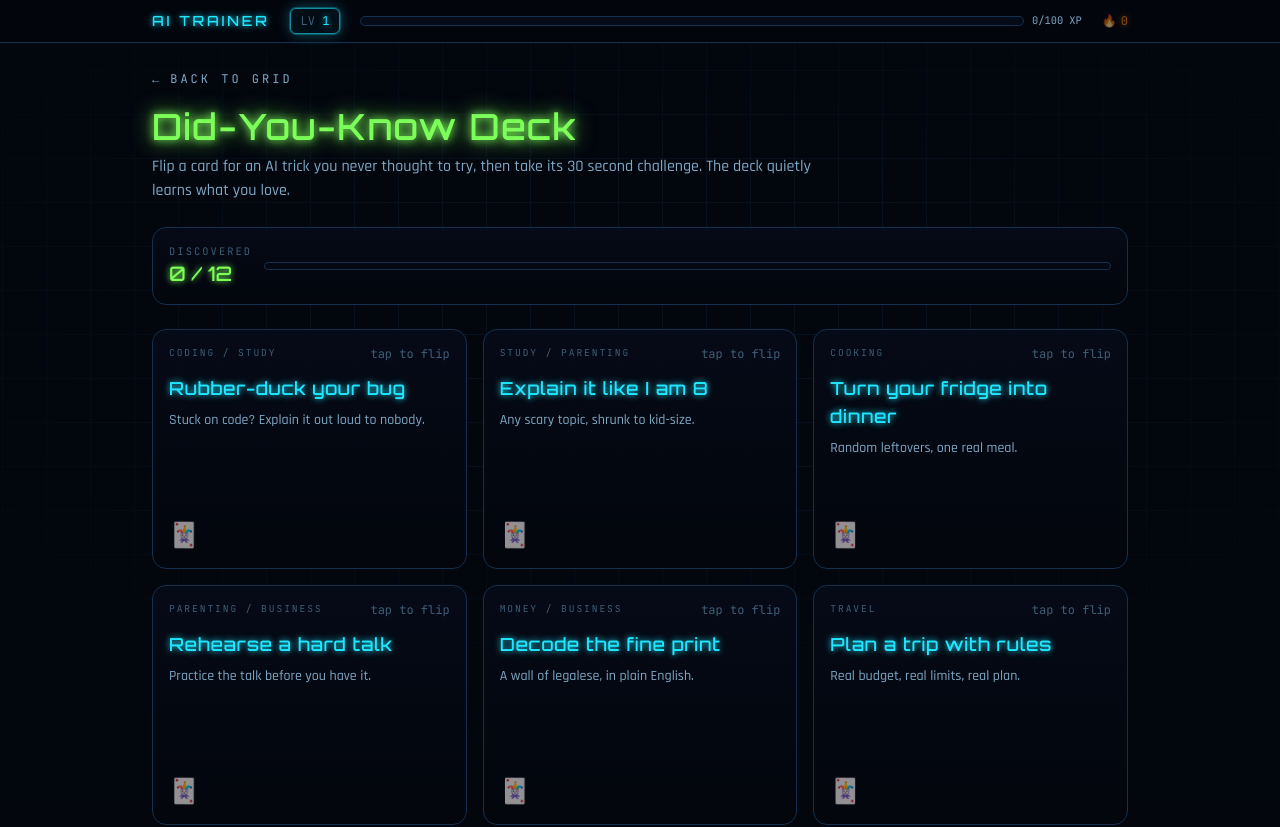
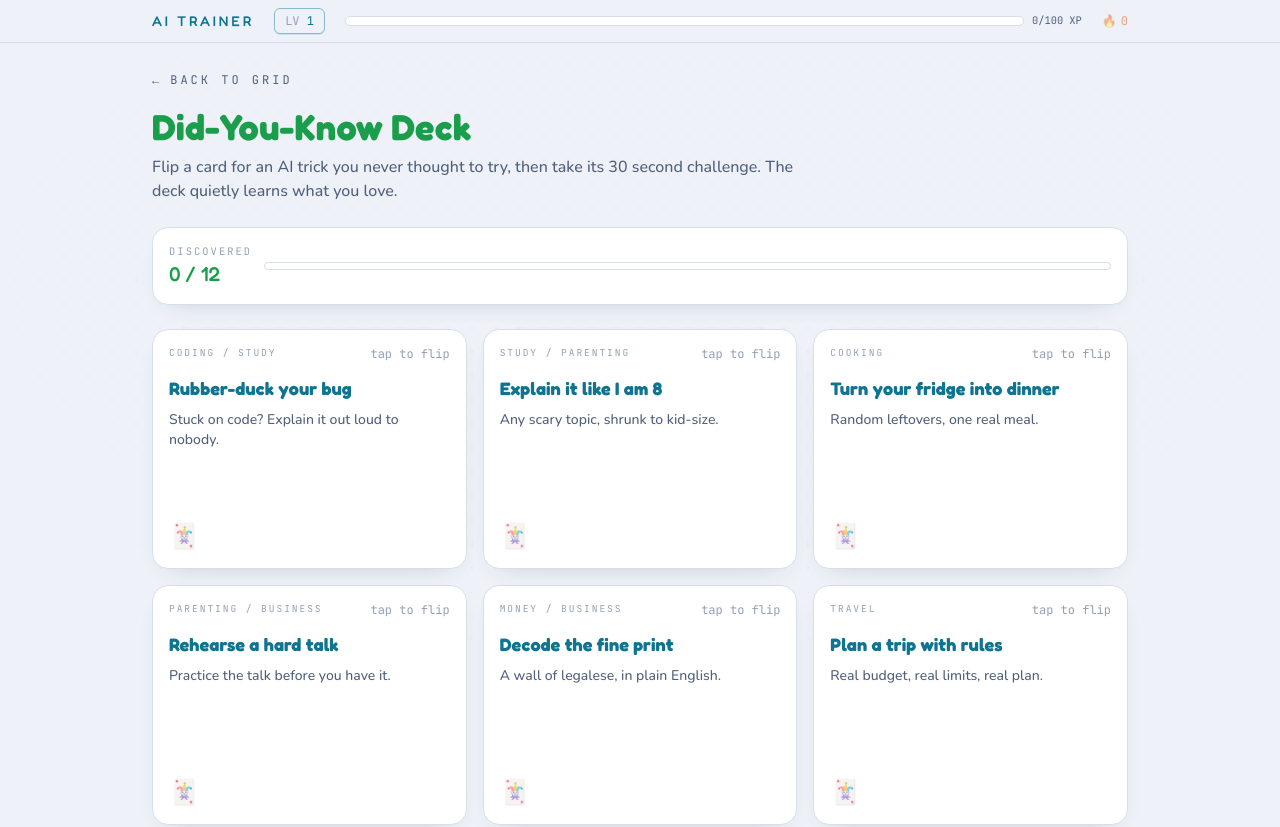
Before and after one commit to mphinance/ai-train-game, a React (Vite) app: page /#/deck in a window 1280 px wide. Shown: the top 827 px of the page. Built offline with nearby package versions, Linux system fonts and the light colour scheme.

Commit message:
Re-skin: swap dark Tron theme for bright Arcade Paper (light) via theme tokens

```diff
--- a/feature_list.json
+++ b/feature_list.json
@@ -27,7 +27,7 @@
     "id": 3,
     "category": "style",
     "wave": 0,
-    "description": "Tron theme tokens defined in index.css @theme and used (no hardcoded hex in components)",
+    "description": "Theme tokens defined in index.css @theme and used (no hardcoded hex in components)",
     "steps": [
       "open src/index.css",
       "confirm @theme has cyan/orange/violet/lime/rose tokens",
@@ -39,10 +39,10 @@
     "id": 4,
     "category": "style",
     "wave": 0,
-    "description": "Glowing Tron grid floor renders behind content",
+    "description": "Soft paper dot texture renders behind content (Arcade Paper theme)",
     "steps": [
       "load app",
-      "observe fixed grid background with radial mask"
+      "observe faint fixed dot texture with radial mask"
     ],
     "passes": true
   },
--- a/index.html
+++ b/index.html
@@ -8,7 +8,7 @@
     <link rel="preconnect" href="https://fonts.googleapis.com" />
     <link rel="preconnect" href="https://fonts.gstatic.com" crossorigin />
     <link
-      href="https://fonts.googleapis.com/css2?family=Orbitron:wght@500;700;900&family=Rajdhani:wght@500;600;700&family=JetBrains+Mono:wght@400;600&display=swap"
+      href="https://fonts.googleapis.com/css2?family=Fredoka:wght@500;600;700&family=Nunito:wght@500;600;700;800&family=JetBrains+Mono:wght@400;600&display=swap"
       rel="stylesheet"
     />
     <title>AI Trainer — learn AI by playing</title>
--- a/src/components/fx/PageTransition.tsx
+++ b/src/components/fx/PageTransition.tsx
@@ -1,4 +1,4 @@
-// PageTransition: a subtle Tron snap-fade-up applied to route content on every
+// PageTransition: a subtle snap-fade-up applied to route content on every
 // navigation. We re-run the animation by keying a wrapper on the current
 // pathname, so React remounts it and the CSS keyframe fires fresh each route.
 // Reduced motion is fully honored: when the user prefers reduced motion we skip
--- a/src/index.css
+++ b/src/index.css
@@ -1,37 +1,40 @@
 @import 'tailwindcss';
 
-/* Fonts are loaded via <link> in index.html (Orbitron / Rajdhani / JetBrains Mono). */
+/* Fonts are loaded via <link> in index.html (Fredoka / Nunito / JetBrains Mono). */
 
 /* ============================================================
-   AI TRAINER, TRON THEME
-   The single source of truth for color, glow, and motion.
-   All components theme off these tokens. Do not hardcode hex.
+   AI TRAINER, ARCADE PAPER THEME (light)
+   The single source of truth for color, shadow, and motion.
+   Components theme off these tokens. Do not hardcode hex.
+   Bright paper surfaces, jewel-tone accents that read on white,
+   soft rounded elevation, friendly rounded display font.
    ============================================================ */
 @theme {
-  /* Core surfaces */
-  --color-void: #03060d;        /* page background, deepest */
-  --color-abyss: #060b18;       /* panel background */
-  --color-grid: #0c1a2e;        /* grid lines, faint */
-  --color-edge: #14304f;        /* borders, inactive */
+  /* Core surfaces (light). Token names kept from the old theme so every
+     component keeps working. "void" is the page, "abyss" is a white card. */
+  --color-void: #eef2f8;        /* page background, soft cool paper */
+  --color-abyss: #ffffff;       /* card / panel background, white */
+  --color-grid: #d9e1ef;        /* faint dot texture */
+  --color-edge: #d6deea;        /* borders, inactive */
 
-  /* Neon, Tron palette */
-  --color-cyan: #21e6ff;        /* primary / "the program" */
-  --color-cyan-dim: #0e7c8c;
-  --color-orange: #ff8a1f;      /* danger / opponent / accent */
-  --color-orange-dim: #9c4d12;
-  --color-violet: #b06bff;      /* rare / special / idea forge */
-  --color-lime: #7dff5a;        /* success / correct */
-  --color-rose: #ff3b6b;        /* error / wrong */
+  /* Accents, jewel tones picked for contrast on white (readable as text too) */
+  --color-cyan: #0e7490;        /* primary / "the program" */
+  --color-cyan-dim: #5aa6ba;
+  --color-orange: #e2590a;      /* opponent / danger / accent */
+  --color-orange-dim: #f0a878;
+  --color-violet: #7c3aed;      /* rare / special / idea forge */
+  --color-lime: #1a9e4b;        /* success / correct */
+  --color-rose: #dd2358;        /* error / wrong */
 
-  /* Text */
-  --color-ink: #dff6ff;         /* primary text, cool white */
-  --color-ink-soft: #7fa8c4;    /* secondary text */
-  --color-ink-faint: #3f5d76;   /* tertiary / disabled */
+  /* Text (dark ink on light) */
+  --color-ink: #16233a;         /* primary text, deep navy ink */
+  --color-ink-soft: #51607a;    /* secondary text */
+  --color-ink-faint: #94a1b5;   /* tertiary / disabled */
 
-  /* Type */
-  --font-display: 'Orbitron', 'Rajdhani', system-ui, sans-serif;
+  /* Type, friendly rounded arcade */
+  --font-display: 'Fredoka', 'Baloo 2', system-ui, sans-serif;
   --font-mono: 'JetBrains Mono', 'Fira Code', ui-monospace, monospace;
-  --font-body: 'Rajdhani', 'Segoe UI', system-ui, sans-serif;
+  --font-body: 'Nunito', 'Segoe UI', system-ui, sans-serif;
 
   /* Motion */
   --ease-snap: cubic-bezier(0.2, 0.9, 0.1, 1);
@@ -53,61 +56,49 @@
     overflow-x: hidden;
   }
 
-  /* The Tron grid floor, fixed behind everything. */
+  /* Soft paper dot texture, a hint of warmth behind everything. Very faint. */
   body::before {
     content: '';
     position: fixed;
     inset: 0;
     z-index: 0;
     pointer-events: none;
-    background-image:
-      linear-gradient(var(--color-grid) 1px, transparent 1px),
-      linear-gradient(90deg, var(--color-grid) 1px, transparent 1px);
-    background-size: 44px 44px;
+    background-image: radial-gradient(var(--color-grid) 1.4px, transparent 1.4px);
+    background-size: 24px 24px;
     background-position: center;
-    mask-image: radial-gradient(ellipse 90% 70% at 50% 40%, #000 30%, transparent 80%);
-    opacity: 0.5;
-  }
-
-  /* Scanline shimmer overlay */
-  body::after {
-    content: '';
-    position: fixed;
-    inset: 0;
-    z-index: 1;
-    pointer-events: none;
-    background: repeating-linear-gradient(
-      0deg, transparent, transparent 2px, rgba(33, 230, 255, 0.012) 3px
-    );
+    mask-image: radial-gradient(ellipse 100% 80% at 50% 35%, #000 40%, transparent 90%);
+    opacity: 0.6;
   }
 
   #root { position: relative; z-index: 2; }
 
-  h1, h2, h3 { font-family: var(--font-display); letter-spacing: 0.04em; }
+  h1, h2, h3 { font-family: var(--font-display); letter-spacing: 0.005em; font-weight: 700; }
 }
 
 /* ============================================================
-   Reusable neon utilities, use these instead of rolling glows.
+   Reusable surface utilities. On the light theme these are soft
+   rounded arcade cards rather than glowing neon boxes. The class
+   names are kept so components do not need to change.
    ============================================================ */
 @layer utilities {
-  .text-glow      { text-shadow: 0 0 8px currentColor, 0 0 22px currentColor; }
-  .text-glow-soft { text-shadow: 0 0 6px currentColor; }
+  /* "Glow" classes are now no-ops on light, legibility comes from weight
+     and color. Kept so existing markup compiles unchanged. */
+  .text-glow      { text-shadow: none; }
+  .text-glow-soft { text-shadow: none; }
 
+  /* A soft, colored, slightly chunky arcade card. currentColor is the accent. */
   .neon-box {
-    border: 1px solid color-mix(in srgb, currentColor 60%, transparent);
+    border: 1.5px solid color-mix(in srgb, currentColor 45%, transparent);
     box-shadow:
-      0 0 0 1px color-mix(in srgb, currentColor 25%, transparent),
-      0 0 14px color-mix(in srgb, currentColor 35%, transparent),
-      inset 0 0 22px color-mix(in srgb, currentColor 10%, transparent);
+      0 1px 0 color-mix(in srgb, currentColor 14%, transparent),
+      0 12px 26px -16px color-mix(in srgb, currentColor 55%, transparent);
   }
 
   .panel {
-    background: linear-gradient(180deg,
-      color-mix(in srgb, var(--color-abyss) 92%, transparent),
-      color-mix(in srgb, var(--color-void) 96%, transparent));
+    background: var(--color-abyss);
     border: 1px solid var(--color-edge);
-    border-radius: 14px;
-    backdrop-filter: blur(2px);
+    border-radius: 16px;
+    box-shadow: 0 10px 26px -18px rgba(22, 35, 58, 0.30);
   }
 
   /* Light-trail underline sweep for active tabs/buttons */
@@ -124,14 +115,17 @@
   }
 
   .anim-flicker { animation: flicker 3.5s linear infinite; }
-  .anim-pulse   { animation: pulse-glow 2s ease-in-out infinite; }
+  .anim-pulse   { animation: pulse-soft 2s ease-in-out infinite; }
   .anim-rise    { animation: rise 0.4s var(--ease-snap) both; }
 
-  /* Route entrance (feature 42): a fast Tron snap-fade-up run on each screen
-     change, plus a thin cyan light-trail that sweeps across once. Additive only
-     and gated for reduced motion below. Under ~320ms, never blocks interaction. */
-  /* overflow-x: clip keeps the light-trail sweep (which parks off the right
-     edge after it finishes) from creating horizontal page scroll on mobile. */
+  /* A reusable dark scrim for modal backdrops (light theme needs to dim down,
+     not up). Use instead of bg-void/NN for overlays. */
+  .scrim { background: color-mix(in srgb, var(--color-ink) 45%, transparent); }
+
+  /* Route entrance (feature 42): a fast snap-fade-up run on each screen change,
+     plus a thin accent light-trail that sweeps across once. Additive only and
+     gated for reduced motion below. overflow-x: clip stops the parked trail
+     from creating horizontal page scroll on mobile. */
   .anim-route { animation: route-in 0.32s var(--ease-snap) both; overflow-x: clip; }
   .anim-route::before {
     content: '';
@@ -149,17 +143,17 @@
 @keyframes trail-sweep { 0% { left: -40%; } 100% { left: 110%; } }
 @keyframes flicker {
   0%, 19%, 21%, 23%, 80%, 100% { opacity: 1; }
-  20%, 22%, 82% { opacity: 0.72; }
+  20%, 22%, 82% { opacity: 0.82; }
 }
-@keyframes pulse-glow {
-  0%, 100% { filter: drop-shadow(0 0 4px currentColor); }
-  50%      { filter: drop-shadow(0 0 16px currentColor); }
+/* Soft arcade pulse, a gentle scale + opacity instead of a neon halo. */
+@keyframes pulse-soft {
+  0%, 100% { transform: scale(1); opacity: 1; }
+  50%      { transform: scale(1.04); opacity: 0.92; }
 }
 @keyframes rise {
   from { opacity: 0; transform: translateY(10px); }
   to   { opacity: 1; transform: translateY(0); }
 }
-/* Route entrance keyframes (feature 42), additive. */
 @keyframes route-in {
   from { opacity: 0; transform: translateY(12px); }
   to   { opacity: 1; transform: translateY(0); }
@@ -172,5 +166,4 @@
 @media (prefers-reduced-motion: reduce) {
   .trail::after, .anim-flicker, .anim-pulse, .anim-rise,
   .anim-route, .anim-route::before { animation: none; }
-  body::after { display: none; }
 }
--- a/src/screens/DeckMode.tsx
+++ b/src/screens/DeckMode.tsx
@@ -339,7 +339,7 @@ function ChallengeModal({ card, alreadyDone, onClose }: ChallengeModalProps) {
 
   return (
     <div
-      className="fixed inset-0 z-50 flex items-center justify-center bg-void/80 p-4 anim-rise"
+      className="scrim fixed inset-0 z-50 flex items-center justify-center p-4 anim-rise"
       onClick={onClose}
     >
       <div
--- a/src/screens/Hub.tsx
+++ b/src/screens/Hub.tsx
@@ -1,4 +1,4 @@
-// The Hub: a Tron grid map. Each mode is a glowing node that navigates on
+// The Hub: a grid map. Each mode is a node that navigates on
 // click or Enter. Landing route. All modes unlocked in v1.
 
 import { useNavigate } from 'react-router-dom';
```
Also changed, not shown: 2 other files (tests, documents, lock files or other folders).
